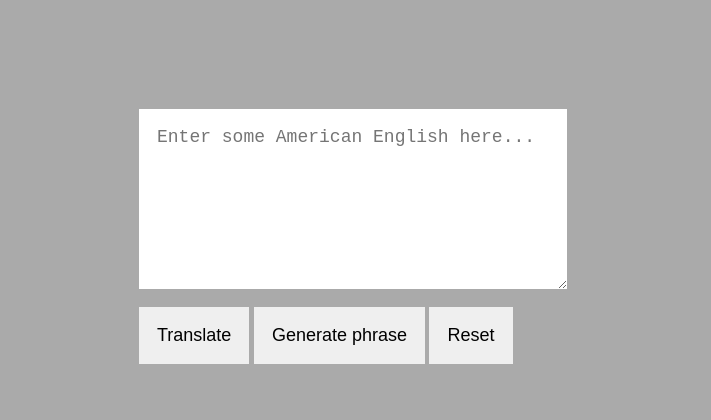
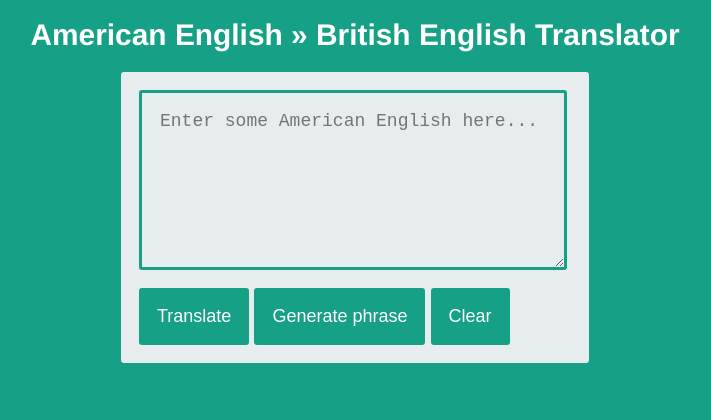
Before and after one commit to adamgibbons/british-translator, a plain HTML site: page index.html in a window 1280 px wide. Shown: the whole page, without its empty margins (285-996 px from the left). Drawn offline with Linux system fonts and the light colour scheme.

Commit message:
styles interface

```diff
--- a/index.html
+++ b/index.html
@@ -2,19 +2,28 @@
 <head>
   <title>American/British English translator</title>
   <script src="src/Brit.js"></script>
-
   <style>
     body{
-      background: #aaa;
+      padding-top: 1em;
+      font-family: 'helvetica neue', helvetica, sans-serif;
+      background-color: #16a085;
       font-size: 18px;
       margin: 0 auto;
+      text-align: center;
+    }
+    h1 {
+      color: white;
+      font-size: 1.66em;
     }
     .translator {
-      border: 1px solid #aaa;
+      background-color: #E7ECEE;
+    }
+    .translator, #translation {
       padding: 1em;
       min-width: 20em;
       max-width: 24em;
-      margin: 5em auto 0;
+      margin: 1em auto 0;
+      text-align: left;
     }
     textarea {
       font-size: 1em;
@@ -24,31 +33,55 @@
       margin-bottom: 1em;
       padding: 1em;
       min-height: 10em;
+      background-color: #E7ECEE;
+      border: 3px solid #16a085;
+      color: #212F3F;
+    }
+    textarea:focus, .btn:focus {
+      box-shadow: none;
+      outline: none !important;
     }
     .btn {
       font-size: 1em;
       padding: 1em;
       border: none;
       cursor: pointer;
+      background-color: #16a085;
+      color: white;
+    }
+    .btn:hover, .btn:focus {
+      background-color: #1abc9c
+    }
+    #translation {
+      color: white;
+    }
+
+    .btn, .translator, textarea {
+      -webkit-border-radius: 3px;
+      -moz-border-radius: 3px;
+      border-radius: 3px;
     }
   </style>
+</head>
 
-</head>
 <body>
+  <h1>American English &raquo; British English Translator</h1>
 
   <div class="translator">
-    <textarea placeholder="Enter some American English here..."></textarea>
-    <button class="btn" onclick="translateThis()">Translate</button>
+    <textarea placeholder="Enter some American English here..." autofocus></textarea>
+    <button class="btn" onclick="translatePhrase()">Translate</button>
     <button class="btn" onclick="generatePhrase()">Generate phrase</button>
-    <button class="btn" onclick="clearForm()">Reset</button>
-    <p id="translation"></p>
-
+    <button class="btn" onclick="clearForm()">Clear</button>
   </div>
 
+  <p id="translation"></p>
+
   <script>
+    // Initialize translator
     var brit = new Brit();
 
-    function translateThis() {
+    // Handle button clicks
+    function translatePhrase() {
       var originalPhrase = document.getElementsByTagName('textarea')[0].value;
       var translatedPhrase = brit.translate(originalPhrase);
 
@@ -61,7 +94,10 @@
     };
 
     function generatePhrase() {
-      var phrase = brit.randomPhrases[0];
+      // Generate a random number between 0 and total phrases
+      var num  = Math.floor(Math.random() * (brit.randomPhrases.length));
+
+      var phrase = brit.randomPhrases[num];
       document.getElementsByTagName('textarea')[0].value = phrase;
     };
   </script>
```
